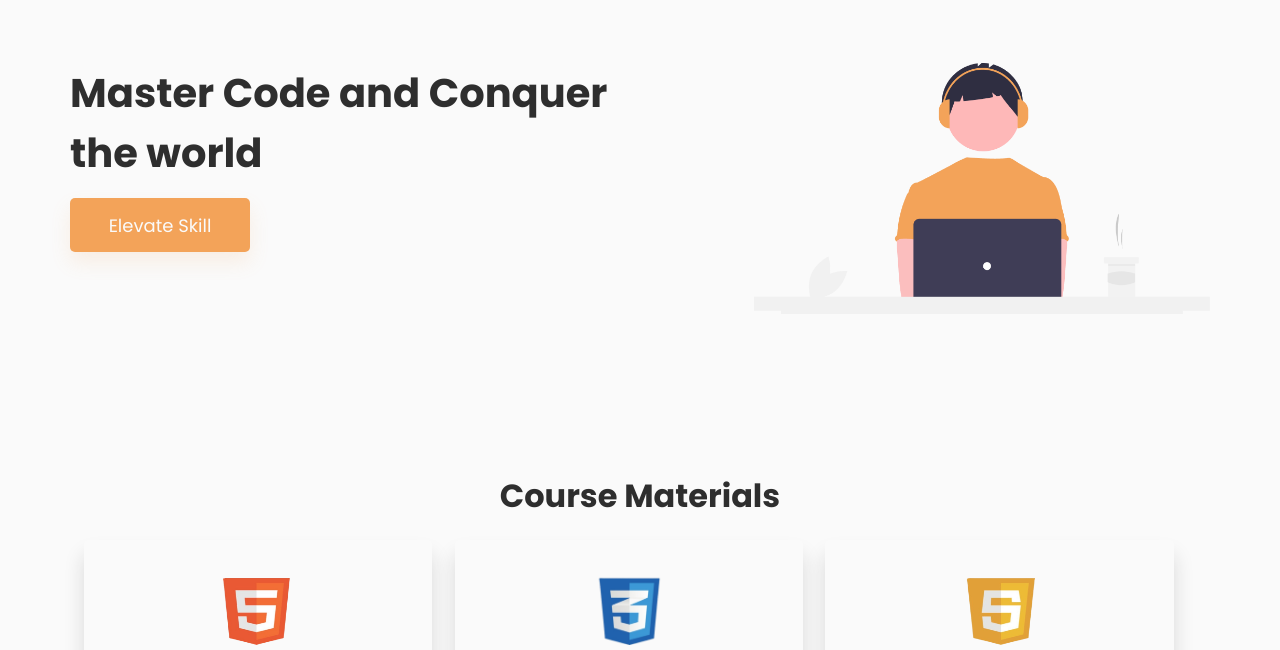
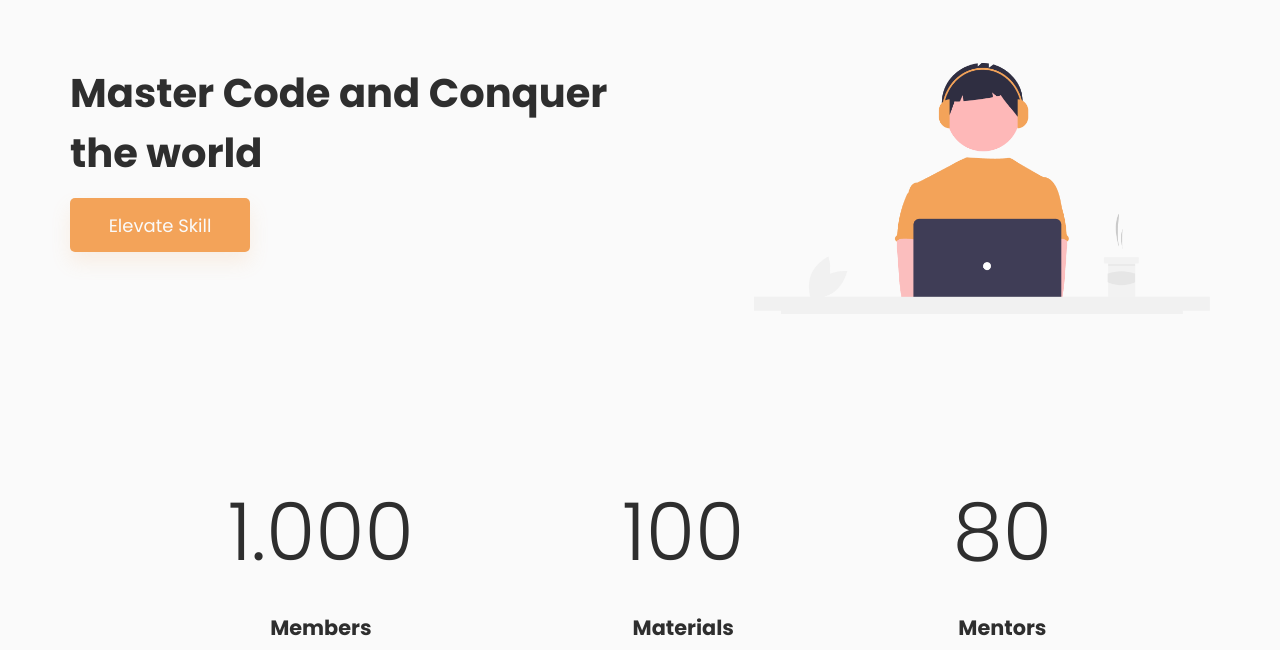
Before and after one commit to WidyaX1900/codeecourse, a plain HTML site: page index.html in a window 1280 px wide. Shown: the part 87-737 px from the top of the page. Drawn offline with Linux system fonts and the light colour scheme.

Commit message:
Make counter and logotype inside the navbar

```diff
--- a/css/dekstop.css
+++ b/css/dekstop.css
@@ -109,4 +109,8 @@
   .copyright p {
     font-size: 1.2rem;
   }
+
+  .counter {
+    padding: 0 150px;
+  }
 }
--- a/css/mobile.css
+++ b/css/mobile.css
@@ -22,6 +22,22 @@
   .container {
     margin-bottom: 40px;
     padding: 25px;
+  }
+
+  .counter {
+    margin-bottom: 80px;
+  }
+
+  .counter .number {
+    margin-bottom: 80px;
+  }
+
+  .counter .number h2 {
+    font-size: 5rem;
+  }
+
+  .counter .number p {
+    font-size: 1.3rem;
   }
 
   .courses .course-list {
--- a/css/navbar.css
+++ b/css/navbar.css
@@ -137,8 +137,19 @@ nav .login-button:hover {
     display: none;
   }
 
+  nav .nav-logo a {
+    display: flex;
+    align-items: center;
+  }
+
+  nav .nav-logo a img {
+    width: 50px;
+    margin-right: 10px;
+  }
+
   nav .nav-logo h3 {
-    display: none;
+    display: block;
+    margin-top: 8px;
   }
 }
 
@@ -164,18 +175,12 @@ nav .login-button:hover {
     padding: 0 78px;
   }
 
-  nav .nav-logo a {
-    display: flex;
-    align-items: center;
-  }
-
   nav .nav-logo h3 {
     font-size: 1.5rem;
     margin-top: 8px;
   }
 
   nav .nav-logo a img {
-    width: 50px;
     margin-right: 10px;
   }
 }
--- a/css/style.css
+++ b/css/style.css
@@ -122,3 +122,15 @@ footer i {
 footer i:hover {
   color: #f3a359;
 }
+
+.counter .number h2 {
+  font-weight: 300;
+}
+
+.counter .number {
+  text-align: center;
+}
+
+.counter .number p {
+  font-weight: bold;
+}
--- a/css/tablet.css
+++ b/css/tablet.css
@@ -233,4 +233,23 @@
   .copyright p {
     font-size: 1.5rem;
   }
+
+  .counter {
+    margin-bottom: 80px;
+    display: flex;
+    justify-content: space-between;
+    padding: 0 80px;
+  }
+
+  .counter .number {
+    margin-bottom: 80px;
+  }
+
+  .counter .number h2 {
+    font-size: 5rem;
+  }
+
+  .counter .number p {
+    font-size: 1.3rem;
+  }
 }
--- a/index.html
+++ b/index.html
@@ -44,6 +44,22 @@
     <!-- End Header section -->
     <!-- Container -->
     <section class="container">
+      <!-- Counter section -->
+      <section class="counter">
+        <div class="number">
+          <h2 id="members"></h2>
+          <p>Members</p>
+        </div>
+        <div class="number">
+          <h2 id="materials"></h2>
+          <p>Materials</p>
+        </div>
+        <div class="number">
+          <h2 id="mentors"></h2>
+          <p>Mentors</p>
+        </div>
+      </section>
+      <!-- End Counter section -->
       <!-- Courses section -->
       <section class="courses">
         <h2>Course Materials</h2>
--- a/script.js
+++ b/script.js
@@ -9,3 +9,33 @@ trigger.addEventListener("click", () => {
   if (!isClose) ic.classList.replace("fa-bars", "fa-xmark");
   else ic.classList.replace("fa-xmark", "fa-bars");
 });
+
+counterAnimation("members", 1000, 0.1);
+counterAnimation("materials", 100, 10);
+counterAnimation("mentors", 80, 10);
+function counterAnimation(id, maxnumber, duration) {
+  let number = 0;
+  let maxNumber = maxnumber;
+  const numberEl = document.getElementById(id);
+
+  let interval = setInterval(() => {
+    if (number < maxNumber) {
+      number++;
+      if (number >= 1000) {
+        const nfObject = new Intl.NumberFormat("ID");
+        let result = nfObject.format(number);
+        if (number >= 1000000) {
+          let strResult = result.toString();
+          strResult = strResult.split(".");
+          numberEl.innerText = `${strResult[0]}M`;
+        } else {
+          numberEl.innerText = result;
+        }
+      } else {
+        numberEl.innerText = number;
+      }
+    } else {
+      clearInterval(interval);
+    }
+  }, duration);
+}
```
